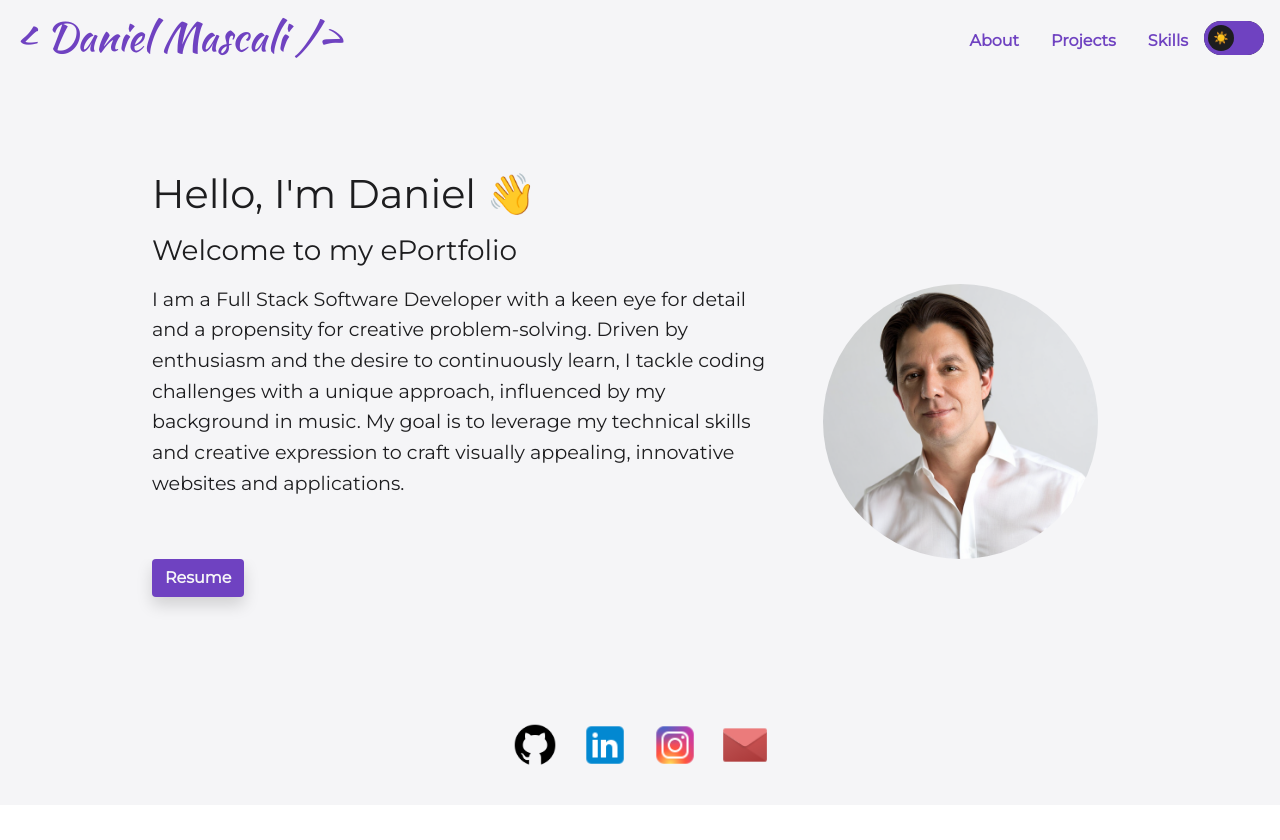
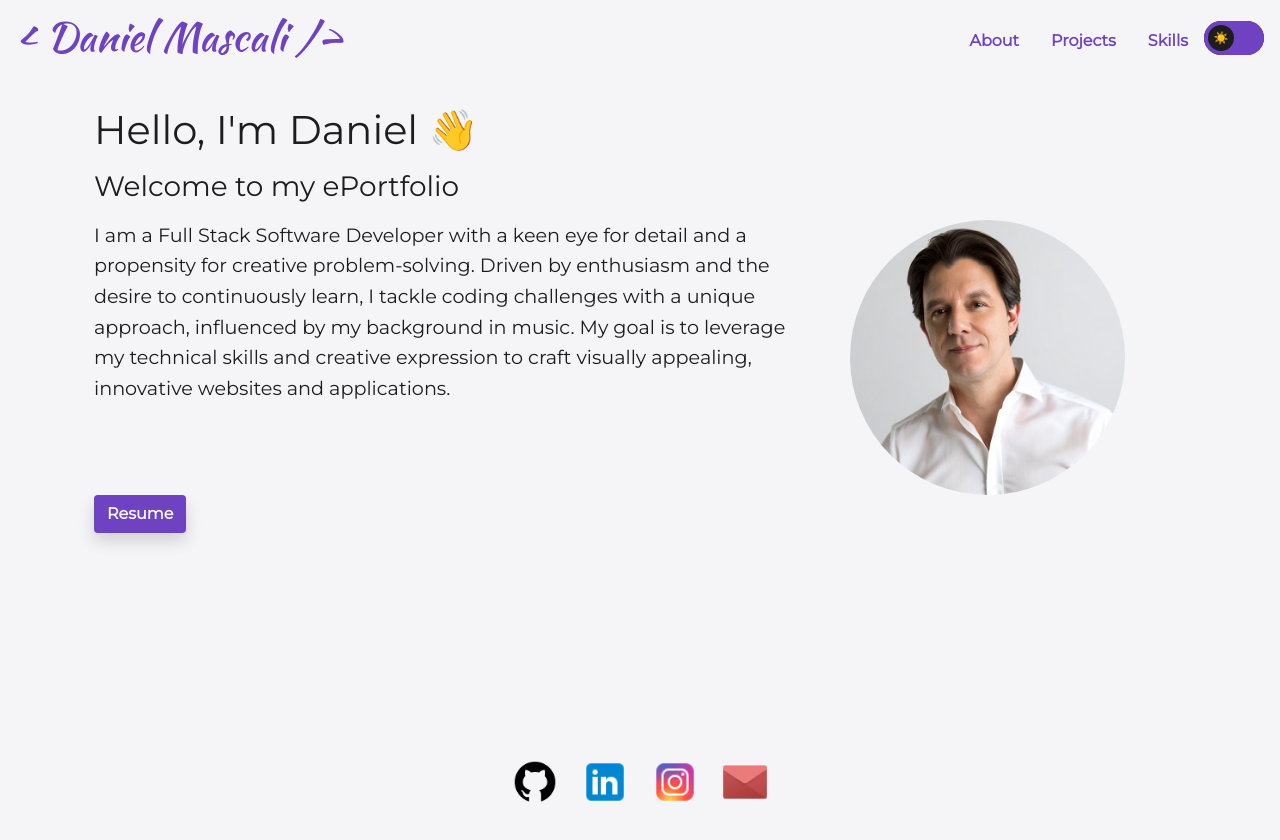
Before and after one commit to TurboTeam335/dm-portfolio, a React (Create React App) app in the folder portfolio/: page / in a window 1280 px wide. Before the commit the page ends 805 px from the top, so only its background shows below. Built offline with nearby package versions, Linux system fonts and the light colour scheme.

Commit message:
google link

```diff
--- a/portfolio/src/components/EducationCard/EducationCard.js
+++ b/portfolio/src/components/EducationCard/EducationCard.js
@@ -17,6 +17,7 @@ export const schoolInfo = [
     logo: googleCloudLogo,
     subHeader: "",
     duration: "2023",
+    url: "https://www.cloudskillsboost.google/public_profiles/9215599e-7388-43e6-8cf2-346d775e53c6"
   },
   {
     schoolName: "University of North Carolina at Greensboro",
@@ -35,8 +36,15 @@ export default function EducationCard({ school }) {
     );
   }
 
+  const navigateToUrl = () => {
+    if (school.url) {
+      window.open(school.url, '_blank');
+    }
+  }
+
+
   return (
-    <Card className="shadow-custom" style={{ marginBottom: "1em" }}>
+    <Card className="shadow-custom" style={{ marginBottom: "1em" }} onClick={navigateToUrl}>
       <Card.Body>
         {school.logo && (
           <div className="education-card-left">
--- a/portfolio/src/pages/About/About.css
+++ b/portfolio/src/pages/About/About.css
@@ -1,9 +1,9 @@
 #about {
   padding: 50px 0 0 0;
   background-color: var(--background);
-  margin: 5%;
-  padding: 5%;
-  /* min-height: 90vh */
+  /* margin: 5%;
+  padding: 5%; */
+  min-height: 80vh;
 }
 .about-title {
   color: var(--font-color);
--- a/portfolio/src/style.css
+++ b/portfolio/src/style.css
@@ -55,6 +55,7 @@ body {
 footer {
   margin-top: auto;
 }
+
 body.dark {
   --shadow: var(--shadow-dark);
 }
```
